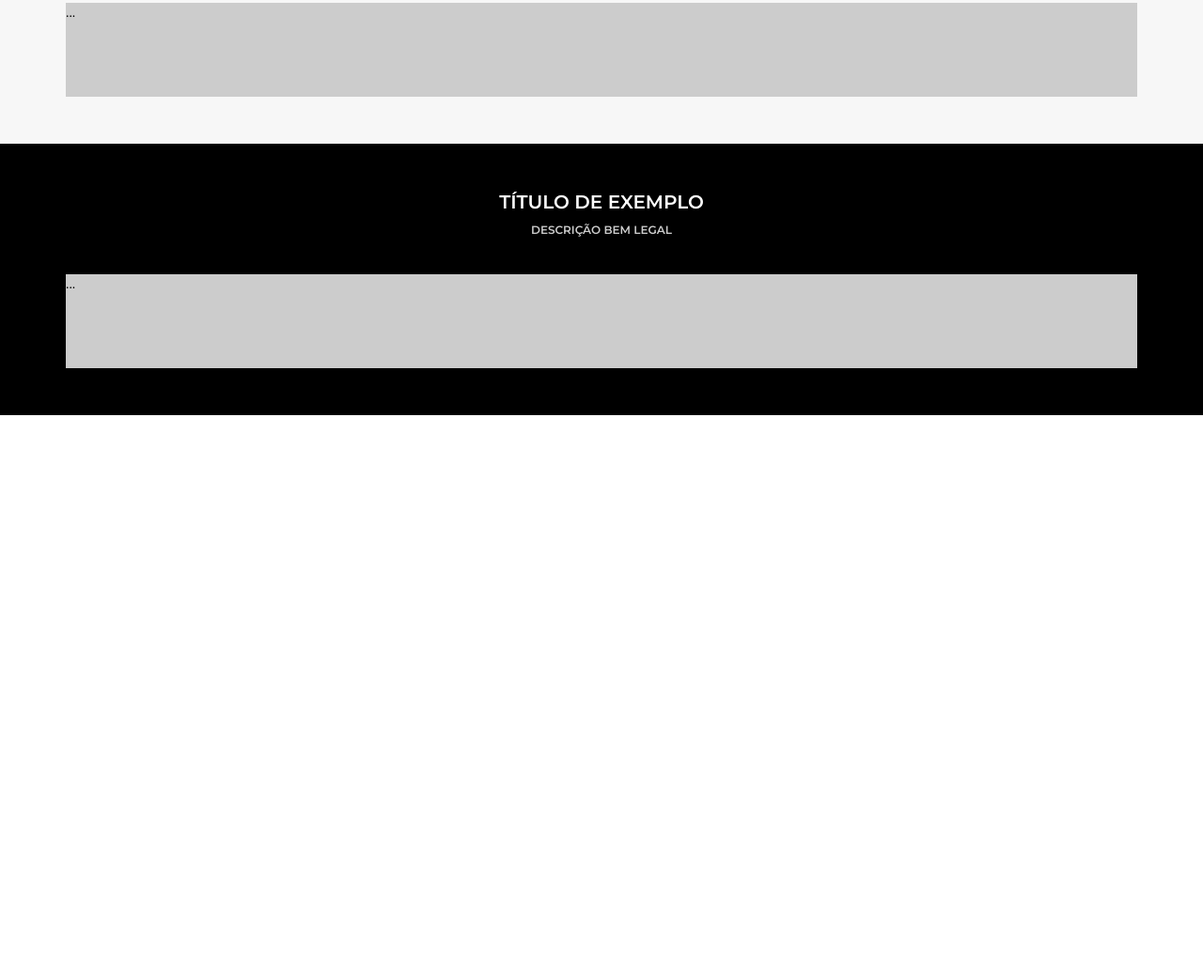
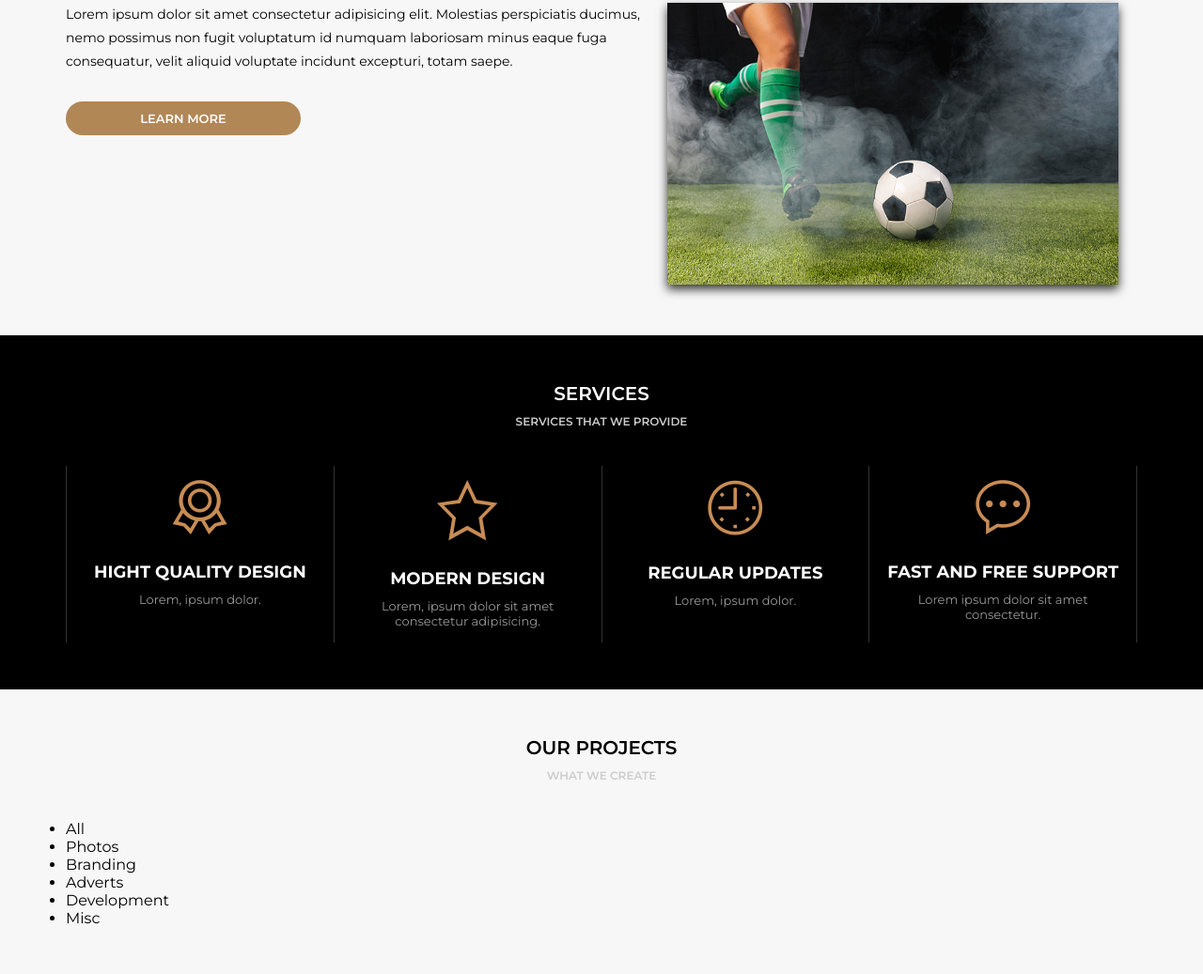
Before and after one commit to DevFernandoNunes/Projeto-Awax, a website: page home.html in a window 1280 px wide. Shown: the part 936-1973 px from the top of the page at 94% size. Before the commit the page ends 1378 px from the top, so only its background shows below. Drawn offline with Linux system fonts and the light colour scheme.

Commit message:
Update coding

```diff
--- a/assets/css/style.css
+++ b/assets/css/style.css
@@ -186,15 +186,14 @@ header {
 .default .section-body {
   max-width: 1140px;
   margin: auto;
-  min-height: 100px;
-  background-color: #ccc;
 }
 
 .default-light {
   background-color: #f7f7f7;
 }
 
-.default-light .section-title {
+.default-light .section-title,
+.default-light .section-body {
   color: #000;
 }
 
@@ -202,6 +201,74 @@ header {
   background-color: #000;
 }
 
-.default-dark .section-title {
+.default-dark .section-title,
+.default-dark .section-body {
   color: #fff;
 }
+
+/* CSS ESPEC[IFICO */
+
+.section-aboutus {
+  display: flex;
+}
+
+.section-aboutus--left {
+  flex: 1;
+}
+
+.section-aboutus p {
+  font-size: 14px;
+  line-height: 25px;
+}
+
+.section-about--right {
+  width: 520px;
+  text-align: center;
+}
+
+.section-aboutus--left--button {
+  display: block;
+  background-color: #b28756;
+  color: #fff;
+  text-align: center;
+  width: 250px;
+  font-weight: 600;
+  text-transform: uppercase;
+  font-size: 13px;
+  text-decoration: none;
+  padding: 10px 30px;
+  margin-top: 30px;
+  border-radius: 20px;
+}
+
+.section-about--right img {
+  width: 480px;
+  box-shadow: 0px 5px 10px #333;
+}
+
+.section-services {
+  display: flex;
+}
+
+.section-service {
+  flex: 1;
+  text-align: center;
+  border-right: 1px solid #333;
+  padding: 15px;
+}
+
+.section-service:first-child {
+  border-left: 1px solid #333;
+}
+
+.section-service h4 {
+  margin-top: 25px;
+  text-transform: uppercase;
+  font-size: 18px;
+}
+
+.section-service p {
+  margin-top: 10px;
+  font-size: 13px;
+  color: #999;
+}
--- a/home.html
+++ b/home.html
@@ -63,14 +63,63 @@
             <div class="section-title">About us</div>
             <div class="section-description">Who we are?</div>
             <div class="section-body">
-                ...
+                <div class="section-aboutus">
+                    <div class="section-aboutus--left">
+                        <p>Lorem ipsum dolor sit amet consectetur adipisicing elit. Molestias perspiciatis ducimus, nemo possimus non fugit voluptatum id numquam laboriosam minus eaque fuga consequatur, velit aliquid voluptate incidunt excepturi, totam saepe.</p>
+
+                        <a class="section-aboutus--left--button" href="#">Learn More</a>
+                    </div>
+                    <div class="section-about--right">
+                        <img src="./media/foto9.jpg" alt="">
+                    </div>
+                </div>
+
             </div>
         </section>
         <section class="default default-dark">
-            <div class="section-title">Título de exemplo</div>
-            <div class="section-description">Descrição bem legal</div>
+            <div class="section-title">Services</div>
+            <div class="section-description">Services that we provide</div>
             <div class="section-body">
-                ...
+                <div class="section-services">
+                    <div class="section-service">
+                        <img src="assets/image/icones/medalha.png" alt="">
+                        <h4>Hight Quality Design</h4>
+                        <p>Lorem, ipsum dolor.</p>
+                    </div>
+                    <div class="section-service">
+                        <img src="assets/image/icones/estrela.png" alt="">
+                        <h4>Modern Design</h4>
+                        <p>Lorem, ipsum dolor sit amet consectetur adipisicing.</p>
+                    </div>
+                    <div class="section-service">
+                        <img src="assets/image/icones/relogio.png" alt="">
+                        <h4>Regular Updates</h4>
+                        <p>Lorem, ipsum dolor.</p>
+                    </div>
+                    <div class="section-service">
+                        <img src="assets/image/icones/balao.png" alt="">
+                        <h4>Fast and free support</h4>
+                        <p>Lorem ipsum dolor sit amet consectetur.</p>
+                    </div>
+                </div>
+            </div>
+        </section>
+        <section class="default default-light">
+            <div class="section-title">Our Projects</div>
+            <div class="section-description">What we create</div>
+            <div class="section-body">
+                <div class="section-projects">
+                    <div class="section-projects--filters">
+                        <ul>
+                            <li>All</li>
+                            <li>Photos</li>
+                            <li>Branding</li>
+                            <li>Adverts</li>
+                            <li>Development</li>
+                            <li>Misc</li>
+                        </ul>
+                    </div>
+                </div>
             </div>
         </section>
     </main>
```
